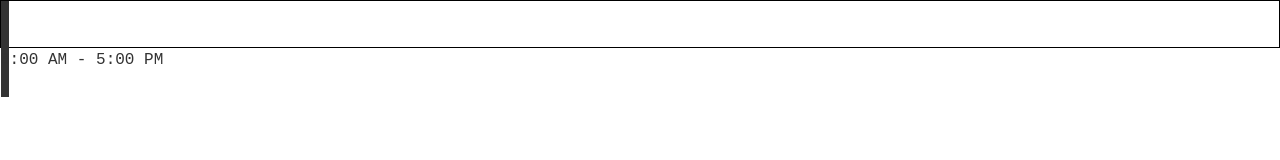
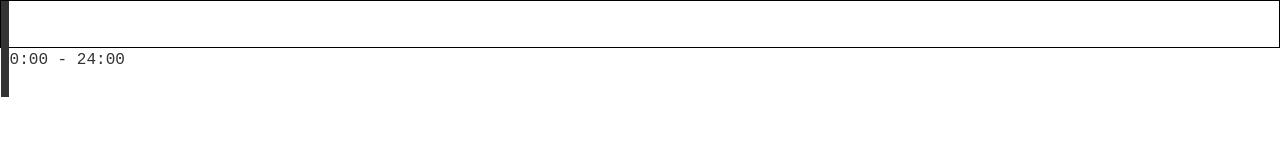
Before and after one commit to AllenBastian/TimeRange-Selector, a React (Vite) app: page / in a window 1280 px wide. Shown: the top 160 px of the page. Built offline with nearby package versions, Linux system fonts and the light colour scheme.

Commit message:
added org time

```diff
--- a/src/App.jsx
+++ b/src/App.jsx
@@ -28,8 +28,10 @@ function App() {
           end: null,
 
         }}
-        isTwelveHour={true}
+        isTwelveHour={false}
         step={5}
+        workingHoursStart={0*60}
+        workingHoursEnd={24*60}
       />
     </div>
   );
--- a/src/TimeRangeSelector/RangeSelector.jsx
+++ b/src/TimeRangeSelector/RangeSelector.jsx
@@ -22,8 +22,8 @@ const RangeSelector = ({
   isTwelveHour = true,
   showTime = true,
   step = 5,
-  workingHoursStart = 8 * 60, // 8am in minutes
-  workingHoursEnd = 17 * 60, // 5pm in minutes
+  workingHoursStart = 8 * 60,
+  workingHoursEnd = 17 * 60,
 }) => {
   const totalMinutes = workingHoursEnd - workingHoursStart;
 
```
